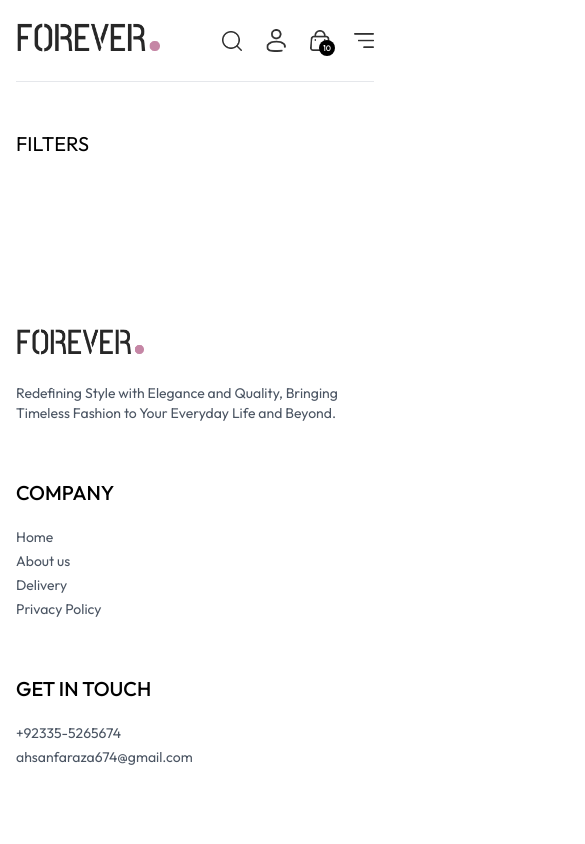
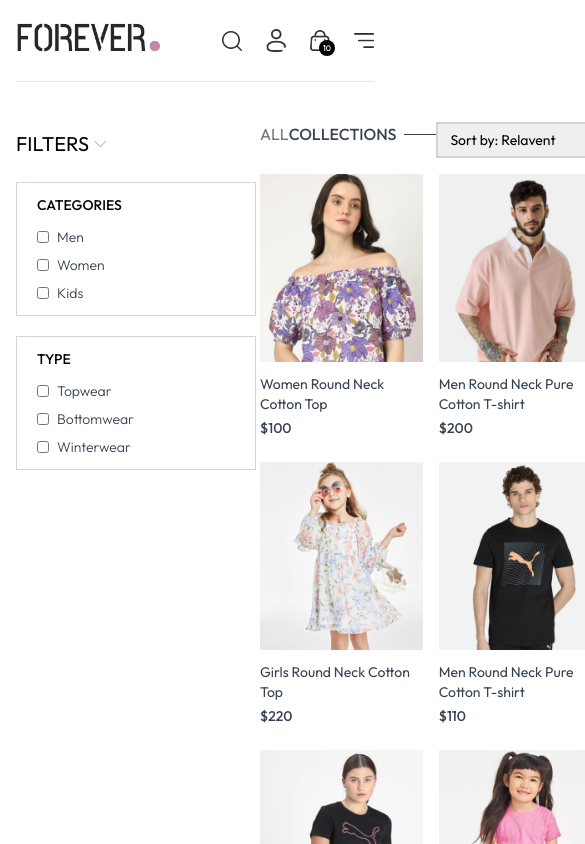
Before and after one commit to Gul-Sher-Khan/FOREVER, a React (Vite) app: page /collection in a window 390 px wide. Both pictures are taken after a click on the element "FILTERS". Shown: the top 844 px of the page, 585 px wide, since content can reach past the window. Built offline with nearby package versions, Linux system fonts and the light colour scheme.

Commit message:
Filter functionalties added

```diff
--- a/src/App.jsx
+++ b/src/App.jsx
@@ -11,6 +11,7 @@ import Contact from "./pages/Contact";
 import Orders from "./pages/Orders";
 import Navbar from "./components/Navbar";
 import Footer from "./components/Footer";
+import SearchBar from "./components/SearchBar";
 
 const App = () => {
   const [menuOpen, setMenuOpen] = useState(false);
@@ -22,6 +23,7 @@ const App = () => {
       }`}
     >
       <Navbar setMenuOpen={setMenuOpen} />
+      <SearchBar/>
       <Routes>
         <Route path="/" element={<Home />} />
         <Route path="/collection" element={<Collection />} />
--- /dev/null
+++ b/src/components/SearchBar.jsx
@@ -0,0 +1,10 @@
+import { ShopContext } from "../context/ShopContext";
+import { useContext } from "react";
+const SearchBar = () => {
+  const { search, setSearch, showSearch, setShowSearch } =
+    useContext(ShopContext);
+
+  return <div></div>;
+};
+
+export default SearchBar;
--- a/src/context/ShopContext.jsx
+++ b/src/context/ShopContext.jsx
@@ -1,4 +1,4 @@
-import { createContext } from "react";
+import { createContext, useState } from "react";
 import { products } from "../assets/assets";
 import PropTypes from "prop-types";
 
@@ -7,11 +7,17 @@ export const ShopContext = createContext();
 const ShopContextProvider = (props) => {
   const currency = "$";
   const delivery_fee = 10;
+  const[search, setSearch] = useState("");
+  const[showSearch, setShowSearch] = useState(true);
 
   const value = {
     products,
     currency,
     delivery_fee,
+    search,
+    setSearch,
+    showSearch,
+    setShowSearch
   };
 
   return (
--- a/src/pages/Collection.jsx
+++ b/src/pages/Collection.jsx
@@ -1,15 +1,85 @@
-import { useContext, useState } from "react";
+import { useContext, useEffect, useState } from "react";
 import { ShopContext } from "../context/ShopContext";
+import { assets } from "../assets/assets";
+import Title from "../components/Title";
+import ProductItem from "../components/ProductItem";
+
 const Collection = () => {
   const { products } = useContext(ShopContext);
   const [showFilter, setShowFilter] = useState(false);
+  const [filterProducts, setFilterProducts] = useState([]);
+  const [category, setCategory] = useState([]);
+  const [subCategory, setSubCategory] = useState([]);
+  const [sortType, setSortType] = useState("relavent");
+  // made toogle function for category
+  const toggleCategory = (e) => {
+    if (category.includes(e.target.value)) {
+      setCategory((prev) => prev.filter((item) => item !== e.target.value));
+    } else {
+      setCategory((prev) => [...prev, e.target.value]);
+    }
+  };
+  // made toogle function for subCategory
+  const toggleSubCategory = (e) => {
+    if (subCategory.includes(e.target.value)) {
+      setSubCategory((prev) => prev.filter((item) => item !== e.target.value));
+    } else {
+      setSubCategory((prev) => [...prev, e.target.value]);
+    }
+  };
+  // Applying filter to Category and Sub Category
 
+  const applyFilter = () => {
+    let productCopy = products.slice();
+    if (category.length > 0) {
+      productCopy = productCopy.filter((item) =>
+        category.includes(item.category)
+      );
+    }
+    if (subCategory.length > 0) {
+      productCopy = productCopy.filter((item) =>
+        subCategory.includes(item.subCategory)
+      );
+    }
+    setFilterProducts(productCopy);
+  };
+
+  // Sort products by price
+  const sortProducts = () => {
+    let fpCopy = filterProducts.slice();
+    switch (sortType) {
+      case "low-high":
+        setFilterProducts(fpCopy.sort((a, b) => a.price - b.price));
+        break;
+      case "high-low":
+        setFilterProducts(fpCopy.sort((a, b) => b.price - a.price));
+        break;
+      default:
+        applyFilter();
+        break;
+    }
+  };
+
+  useEffect(() => {
+    applyFilter();
+  }, [category, subCategory]);
+  useEffect(() => {
+    sortProducts();
+  }, [sortType]);
   return (
     <div className="flex flex-xol sm:flex-row gap-1 sm:gap-10 pt-10 border-t">
       {/* Filter Options */}
       <div className="min-w-60">
-        <p className="my-2 text-xl flex items-center cursor-pointer gap-2">
+        <p
+          onClick={() => setShowFilter(!showFilter)}
+          className="my-2 text-xl flex items-center cursor-pointer gap-2"
+        >
           FILTERS
+          <img
+            className={`h-3 sm:hidden ${showFilter ? "rotate-90" : ""}`}
+            src={assets.dropdown_icon}
+            alt=""
+          />
         </p>
         {/* Category Filter */}
         <div
@@ -20,15 +90,30 @@ const Collection = () => {
           <p className="mb-3 text-sm font-medium">CATEGORIES</p>
           <div className="flex flex-col gap-2 text-sm font-light text-gray-700">
             <p className="flex gap-2">
-              <input className="w-3" type="checkbox" value={"Men"} />
+              <input
+                className="w-3"
+                type="checkbox"
+                value={"Men"}
+                onChange={toggleCategory}
+              />
               Men
             </p>
             <p className="flex gap-2">
-              <input className="w-3" type="checkbox" value={"Women"} />
+              <input
+                className="w-3"
+                type="checkbox"
+                value={"Women"}
+                onChange={toggleCategory}
+              />
               Women
             </p>
             <p className="flex gap-2">
-              <input className="w-3" type="checkbox" value={"Kids"} />
+              <input
+                className="w-3"
+                type="checkbox"
+                value={"Kids"}
+                onChange={toggleCategory}
+              />
               Kids
             </p>
           </div>
@@ -42,18 +127,63 @@ const Collection = () => {
           <p className="mb-3 text-sm font-medium">TYPE</p>
           <div className="flex flex-col gap-2 text-sm font-light text-gray-700">
             <p className="flex gap-2">
-              <input className="w-3" type="checkbox" value={"Topwear"} />
+              <input
+                className="w-3"
+                type="checkbox"
+                value={"Topwear"}
+                onChange={toggleSubCategory}
+              />
               Topwear
             </p>
             <p className="flex gap-2">
-              <input className="w-3" type="checkbox" value={"Bottomwear"} />
+              <input
+                className="w-3"
+                type="checkbox"
+                value={"Bottomwear"}
+                onChange={toggleSubCategory}
+              />
               Bottomwear
             </p>
             <p className="flex gap-2">
-              <input className="w-3" type="checkbox" value={"Winterwear"} />
+              <input
+                className="w-3"
+                type="checkbox"
+                value={"Winterwear"}
+                onChange={toggleSubCategory}
+              />
               Winterwear
             </p>
           </div>
+        </div>
+      </div>
+
+      {/* Right Side */}
+      <div className="flex-1">
+        <div className="flex justify-between text-base sm:text-2xl mb-4">
+          <Title text1={"ALL"} text2={"COLLECTIONS"} />
+
+          {/* Product Sort */}
+          <select
+            onChange={(e) => setSortType(e.target.value)}
+            className="border-2 border-gray-300 text-sm px-2"
+          >
+            <option value="relavent">Sort by: Relavent</option>
+            <option value="low-high">Sort by: Low to High</option>
+            <option value="high-low">Sort by: High to Low</option>
+          </select>
+        </div>
+
+        {/* Map Products */}
+        <div className="grid grid-cols-2 md:grid-cols-3 lg:grid-cols-4 gap-4 gap-y-6">
+          {filterProducts.map((item, index) => (
+            <ProductItem
+              key={index}
+              id={item._id}
+              image={item.image}
+              name={item.name}
+              price={item.price}
+            />
+          ))}
         </div>
       </div>
     </div>
```
